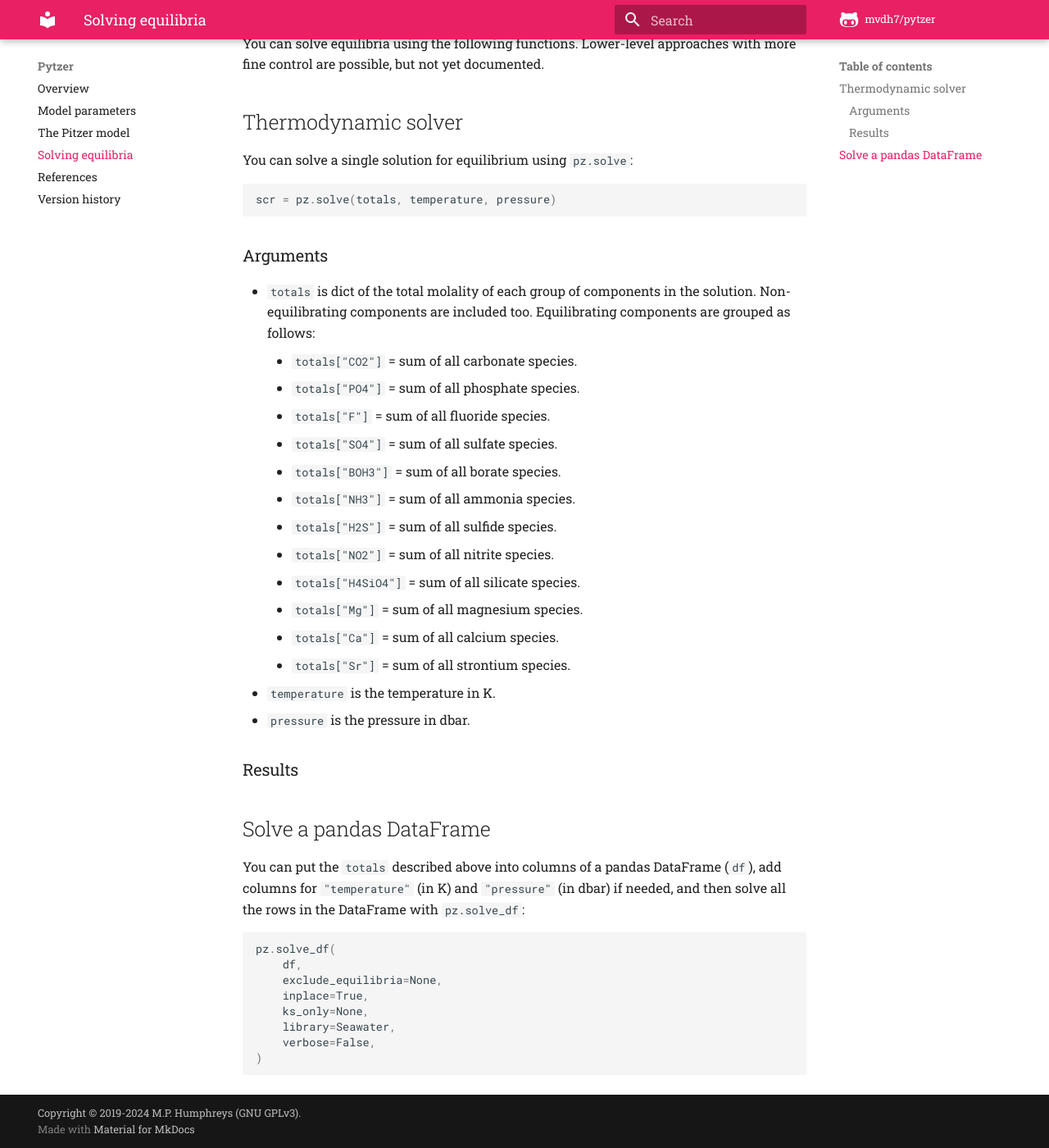
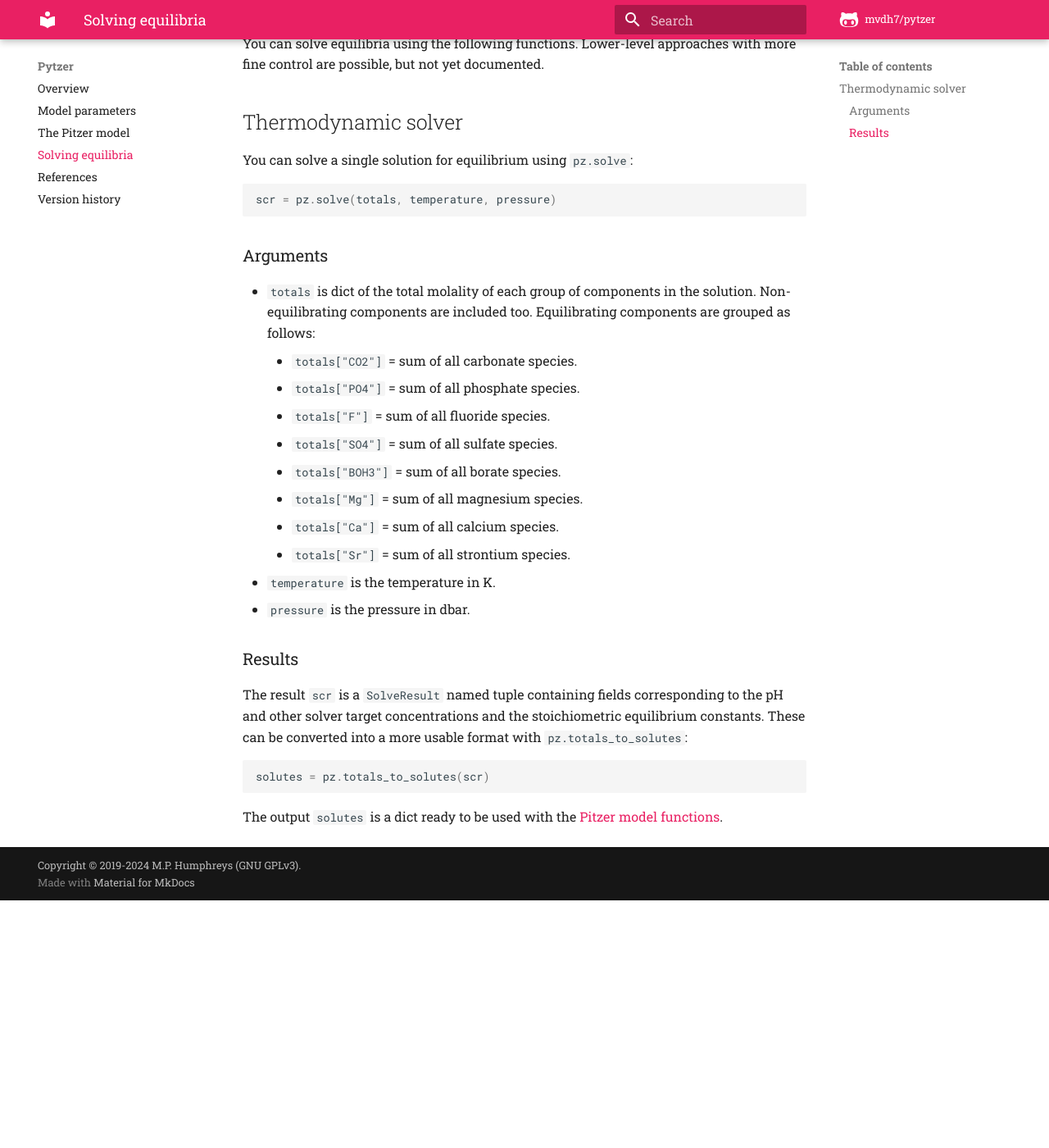
Before and after one commit to mvdh7/pytzer, an MkDocs documentation site: the page built from docs/equilibrate.md, in a window 1280 px wide and 1400 px high, scrolled down 383 px. Shown: the whole window at 82% size. Built offline with MkDocs 1.6.1 and Material for MkDocs 9.7.7, drawn with Linux system fonts in a browser that asks for light colours; comment, search, counter and statistics services are not loaded; after the commit the page ends 1481 px from its top, so only the background shows below that.

Commit message:
solve_combined => solve

````diff
--- a/docs/equilibrate.md
+++ b/docs/equilibrate.md
@@ -26,10 +26,6 @@ scr = pz.solve(totals, temperature, pressure)
     * `totals["F"]` = sum of all fluoride species.
     * `totals["SO4"]` = sum of all sulfate species.
     * `totals["BOH3"]` = sum of all borate species.
-    * `totals["NH3"]` = sum of all ammonia species.
-    * `totals["H2S"]` = sum of all sulfide species.
-    * `totals["NO2"]` = sum of all nitrite species.
-    * `totals["H4SiO4"]` = sum of all silicate species.
     * `totals["Mg"]` = sum of all magnesium species.
     * `totals["Ca"]` = sum of all calcium species.
     * `totals["Sr"]` = sum of all strontium species.
@@ -38,19 +34,10 @@ scr = pz.solve(totals, temperature, pressure)
 
 ### Results
 
-
-
-## Solve a pandas DataFrame
-
-You can put the `totals` described above into columns of a pandas DataFrame (`df`), add columns for `"temperature"` (in K) and `"pressure"` (in dbar) if needed, and then solve all the rows in the DataFrame with `pz.solve_df`:
+The result `scr` is a `SolveResult` named tuple containing fields corresponding to the pH and other solver target concentrations and the stoichiometric equilibrium constants.  These can be converted into a more usable format with `pz.totals_to_solutes`:
 
 ```python
-pz.solve_df(
-    df,
-    exclude_equilibria=None,
-    inplace=True,
-    ks_only=None,
-    library=Seawater,
-    verbose=False,
-)
+solutes = pz.totals_to_solutes(scr)
 ```
+
+The output `solutes` is a dict ready to be used with the [Pitzer model functions](../model).
--- a/pytzer/__init__.py
+++ b/pytzer/__init__.py
@@ -40,7 +40,7 @@ from .convert import (
     log_activities_to_mean,
     osmotic_to_activity,
 )
-from .equilibrate.solver import solve_combined as solve
+from .equilibrate.solver import solve
 from .get import solve_df
 from .libraries import Library
 from .meta import hello, set_library
````
Also changed, not shown: 1 other file.
